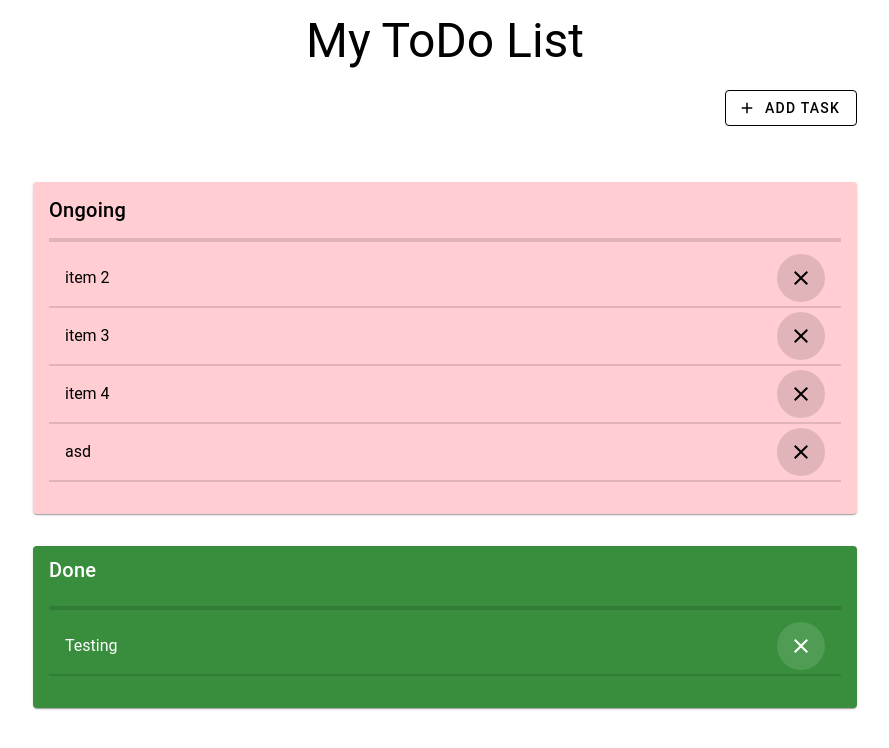
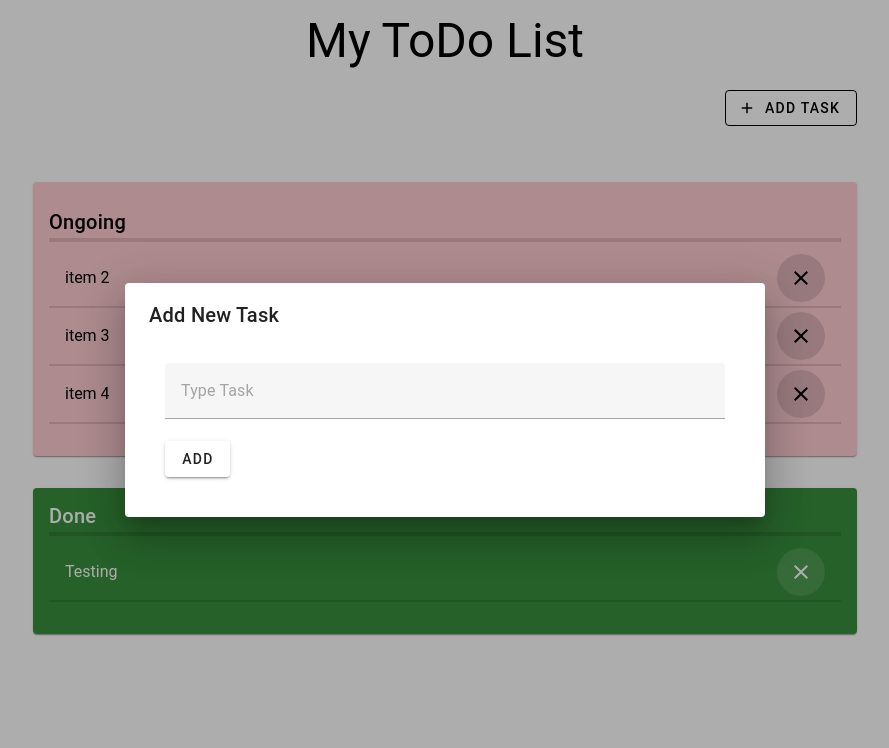
Before and after one commit to fredysunjaya2/Vue-ToDo, a Vue app in the folder vue-project/: page / in a window 1280 px wide. Both pictures are taken after a click on the button "ADD TASK". Shown: the top 748 px of the page, without its empty margins (195-1084 px from the left). Built offline with nearby package versions, Linux system fonts and the light colour scheme.

Commit message:
add task, form vuetify, reading json

```diff
--- a/vue-project/src/App.vue
+++ b/vue-project/src/App.vue
@@ -1,36 +1,18 @@
 <script setup>
-import { ref, reactive, onBeforeMount, onMounted } from 'vue';
+import { ref, reactive, onBeforeUnmount, onMounted } from 'vue';
+import tasks from '@/tasks.json'
 
-const list = reactive({
-  tasks: [
-    {
-      id: "e0303f61ef3f9",
-      name: "Testing",
-      status: "done"
-    },
-    {
-      id: "d80c1ffbe9a2f",
-      name: "item 2",
-      status: "ongoing"
-    },
-    {
-      id: "af966bae04967",
-      name: "item 3",
-      status: "ongoing"
-    },
-    {
-      id: "47ae9eeece4c4",
-      name: "item 4",
-      status: "ongoing"
-    },
-  ]
-});
+const list = reactive(tasks);
 
 const ongoingColor = ref("red-lighten-4");
 const doneColor = ref("green-darken-2");
 
 const ongoingTask = reactive([]);
 const doneTask = reactive([]);
+
+let taskTitle = ref("");
+const formValid = ref(false);
+const isDialogShown = ref(false);
 
 list.tasks.forEach((task) => {
   if (task.status === 'ongoing') {
@@ -61,14 +43,39 @@ const deleteTask = (item, index) => {
 }
 
 const addTask = () => {
+  if (formValid.value) {
+
     const task = {
       id: Math.random().toString(16).slice(2),
-    name: 'asd',
+      name: taskTitle.value,
       status: 'ongoing'
     }
 
     ongoingTask.push(task);
+
+    isDialogShown.value = false;
+    taskTitle.value = "";
   }
+}
+
+const rules = {
+  taskRules: [
+    (value) => {
+      if (value) return true;
+
+      return "Task can't be empty";
+    },
+    (value) => {
+      if (value.length < 20) return true;
+
+      return "Task Name can't be more than 20 characters"
+    }
+  ]
+}
+
+onBeforeUnmount(() => {
+  alert('here');
+});
 
 </script>
 
@@ -81,20 +88,50 @@ const addTask = () => {
     </v-row>
     <v-row justify="center">
       <v-col align="end" class="" cols="8">
-        <v-btn prepend-icon="$mdiPlus" variant="outlined" class="mx-auto" @click="addTask">
+        <v-dialog persistent width="50%" v-model="isDialogShown">
+          <template v-slot:activator="{ props: activatorDialog }">
+            <v-btn v-bind="activatorDialog" prepend-icon="$mdiPlus" variant="outlined" class="mx-auto">
               Add Task
             </v-btn>
+          </template>
+          <template v-slot:default="{ isActive }">
+            <v-card>
+              <v-card-item>
+                <v-card-title>
+                  Add New Task
+                </v-card-title>
+              </v-card-item>
+              <v-card-text>
+                <v-container max-width="100%">
+                  <v-row>
+                    <v-col>
+                      <v-form validate-on="input lazy" @submit.prevent="addTask();" v-model="formValid">
+                        <v-text-field clearable placeholder="Type Task" type="text" v-model="taskTitle"
+                          :rules="rules.taskRules">
+
+                        </v-text-field>
+                        <v-btn type="submit">
+                          Add
+                        </v-btn>
+                      </v-form>
+                    </v-col>
+                  </v-row>
+                </v-container>
+              </v-card-text>
+            </v-card>
+          </template>
+        </v-dialog>
       </v-col>
     </v-row>
     <v-row justify="center">
       <v-col cols="8">
         <v-card class="mx-auto mt-8" :color="ongoingColor">
+          <v-card-item class="pt-3 pb-6">
             <v-card-title class="py-0 pt-3">
               <p>Ongoing</p>
             </v-card-title>
-          <v-card-item class="pt-3 pb-6">
             <v-list :bg-color="ongoingColor" class="border-t-lg">
-              <v-list-item v-for="(item, index) in ongoingTask" :key="item.id" :value="item.id" class="border-b-md"
+              <v-list-item v-for="( item, index ) in  ongoingTask " :key="item.id" :value="item.id" class="border-b-md"
                 @click="updateTask(item, index)">
                 <div class="d-flex justify-space-between align-center">
                   <p>{{ item.name }}</p>
@@ -106,12 +143,12 @@ const addTask = () => {
           </v-card-item>
         </v-card>
         <v-card class="mx-auto mt-8" :color="doneColor">
+          <v-card-item class="pt-3 pb-6">
             <v-card-title class="" py-0 pt-3>
               <p>Done</p>
             </v-card-title>
-          <v-card-item class="pt-3 pb-6">
             <v-list :bg-color="doneColor" class="border-t-lg">
-              <v-list-item v-for="(item, index) in doneTask" :key="item.id" :value="item.id" class="border-b-md"
+              <v-list-item v-for="( item, index ) in  doneTask " :key="item.id" :value="item.id" class="border-b-md"
                 @click="updateTask(item, index)">
                 <div class="d-flex justify-space-between align-center">
                   <p>{{ item.name }}</p>
--- /dev/null
+++ b/vue-project/src/tasks.json
@@ -0,0 +1,24 @@
+{
+    "tasks": [
+        {
+            "id": "e0303f61ef3f9",
+            "name": "Testing",
+            "status": "done"
+        },
+        {
+            "id": "d80c1ffbe9a2f",
+            "name": "item 2",
+            "status": "ongoing"
+        },
+        {
+            "id": "af966bae04967",
+            "name": "item 3",
+            "status": "ongoing"
+        },
+        {
+            "id": "47ae9eeece4c4",
+            "name": "item 4",
+            "status": "ongoing"
+        }
+    ]
+}
```
Lines whose indentation alone changed are shown as unchanged.
